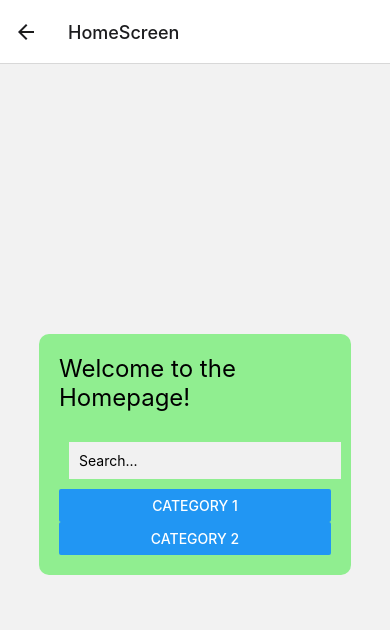
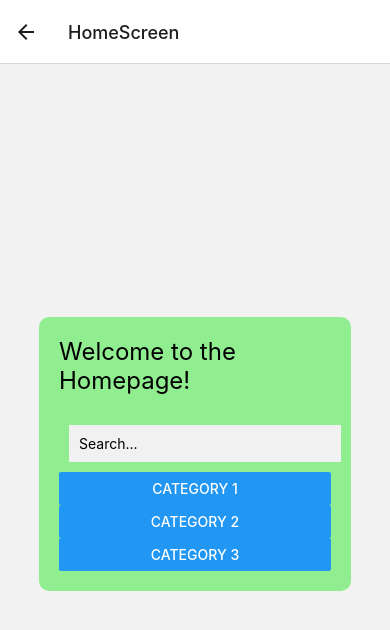
Before and after one commit to WSU-4110/CirclE, a React Native app: screen /HomeScreen in a window 390 px wide. Both pictures are taken after a click on the button 26 px from the left and 32 px from the top of the page. Shown: the top 630 px of the page. Built offline with nearby package versions, Linux system fonts and the light colour scheme.

Commit message:
make catergories 3th commited

```diff
--- a/App.js
+++ b/App.js
@@ -8,6 +8,7 @@ import Login from './Screens/Login';
 import HomeScreen from './Screens/HomeScreen';
 import Category1 from './Screens/Category1';
 import Category2 from './Screens/Category2';
+import Category3 from './Screens/Category3';
 import LoadingScreen from './Screens/LoadingScreen';
 
 const Stack = createStackNavigator();
@@ -24,6 +25,7 @@ export default function App() {
         <Stack.Screen name="Home" component={HomeScreen} options={{ title: 'Home' }} />
         <Stack.Screen name="Category1" component={Category1} options={{ title: 'Category 1' }} />
         <Stack.Screen name="Category2" component={Category2} options={{ title: 'Category 2' }} />
+        <Stack.Screen name="Category3" component={Category3} options={{ title: 'Category 3' }} />
         {/* Add more category screens here */}
       </Stack.Navigator>
     </NavigationContainer>
--- a/Screens/Category3.js
+++ b/Screens/Category3.js
@@ -0,0 +1,13 @@
+// Category3.js
+import React from 'react';
+import { View, Text } from 'react-native';
+
+const Category3 = () => {
+  return (
+    <View>
+      <Text>Category 3 Page</Text>
+    </View>
+  );
+};
+
+export default Category3;
--- a/Screens/HomeScreen.js
+++ b/Screens/HomeScreen.js
@@ -55,6 +55,7 @@ const HomeScreen = ({ navigation }) => {
         />
         <Button title="Category 1" onPress={() => handleCategoryPress('Category1')} />
         <Button title="Category 2" onPress={() => handleCategoryPress('Category2')} />
+        <Button title="Category 3" onPress={() => handleCategoryPress('Category3')} />
         <FlatList
           data={items}
           keyExtractor={(item) => item.id.toString()}
```
